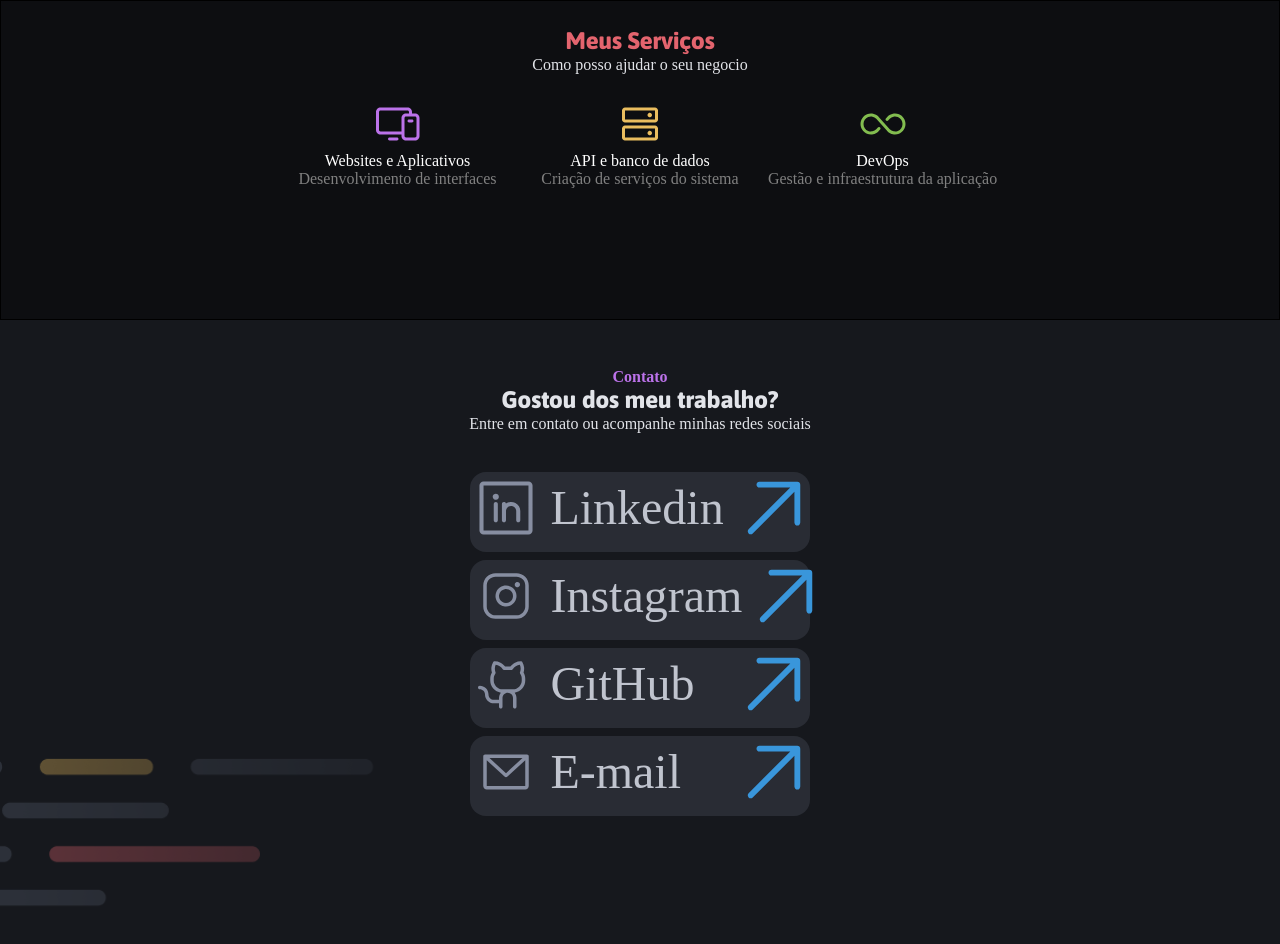
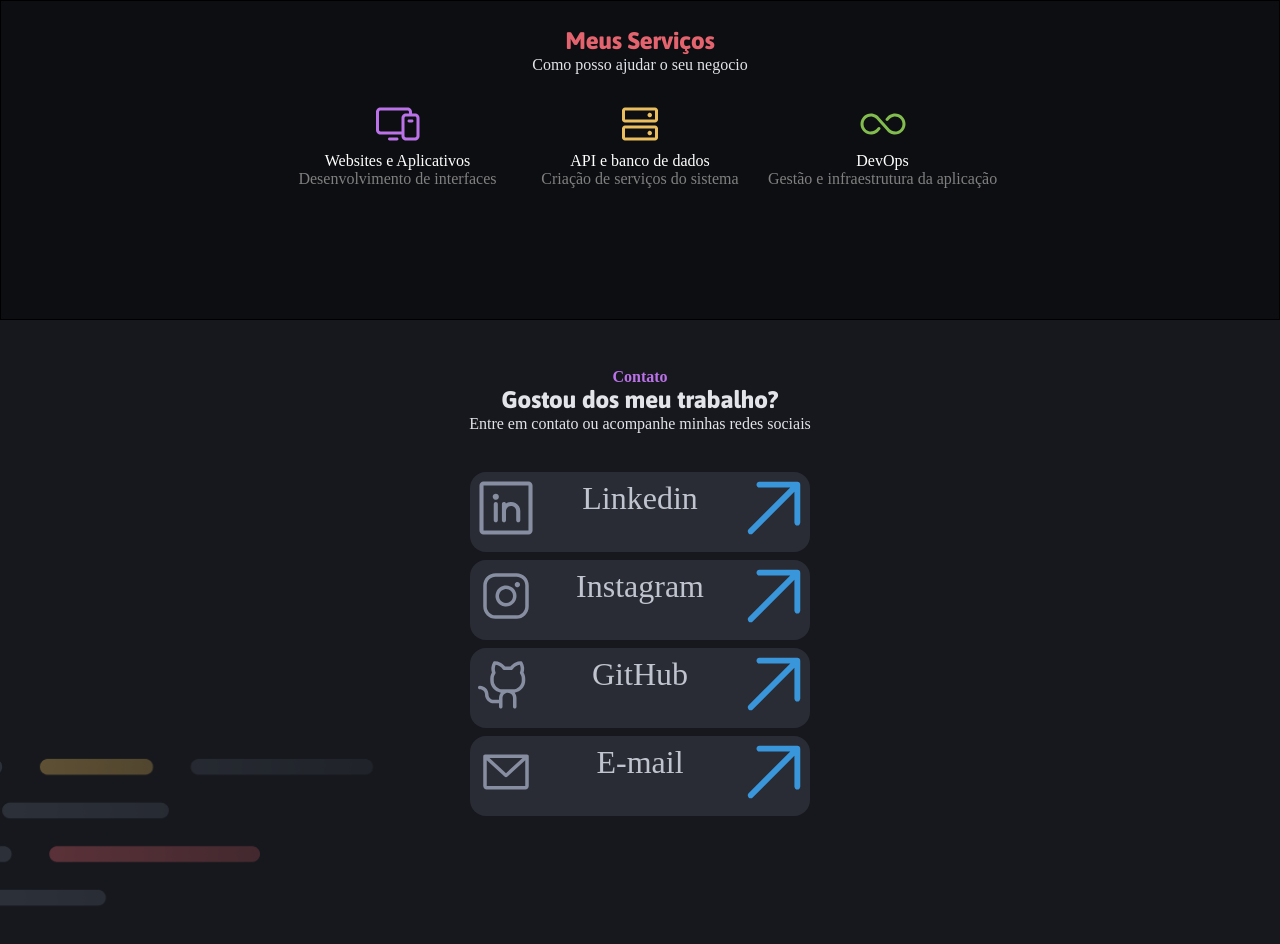
Before and after one commit to lhsgodoy/rocketseat-dev, a plain HTML site: page index.html in a window 1280 px wide. Shown: the part 1600-2544 px from the top of the page. Drawn offline with Linux system fonts and the light colour scheme; a web font is replaced by a local one.

Commit message:
final commit

```diff
--- a/styles/contact.css
+++ b/styles/contact.css
@@ -32,14 +32,14 @@
     background-color: var(--gray-300);
     border-radius: 2vh;
     display: flex;
-    grid-template-columns: 1fr 2fr 1fr;
     }
 
     #contacts div{
         margin: 1vh;
         display: grid;
         color: var(--gray-500);
-        font-size: 3rem;
+        font-size: 2rem;
+        text-align: center;
 
     }
 
```
